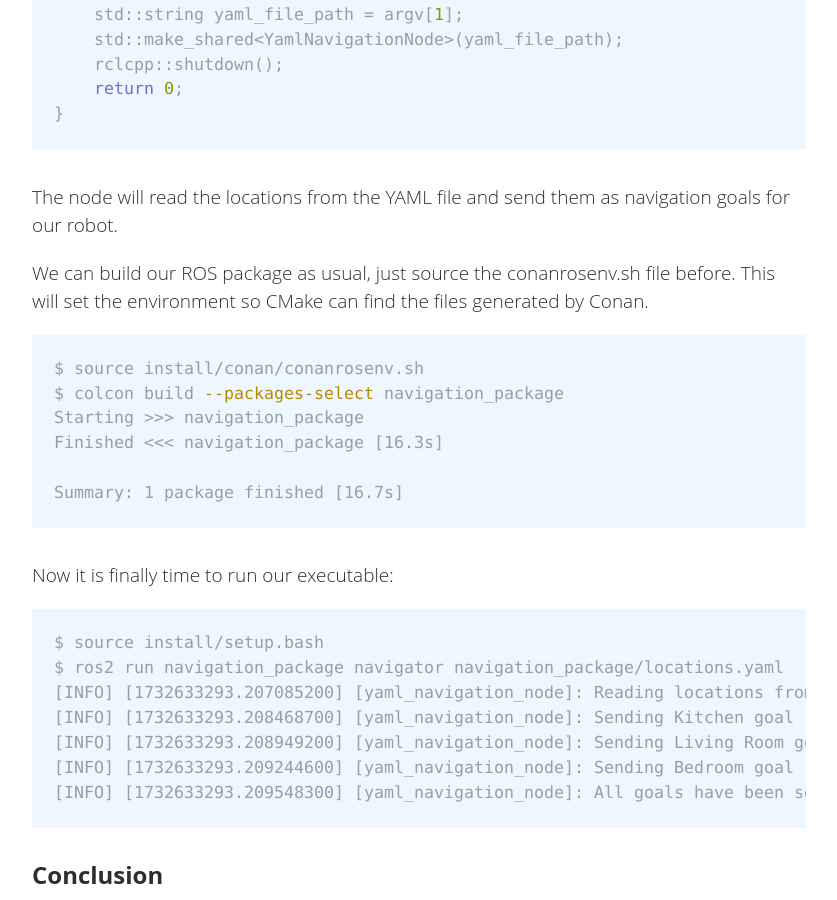
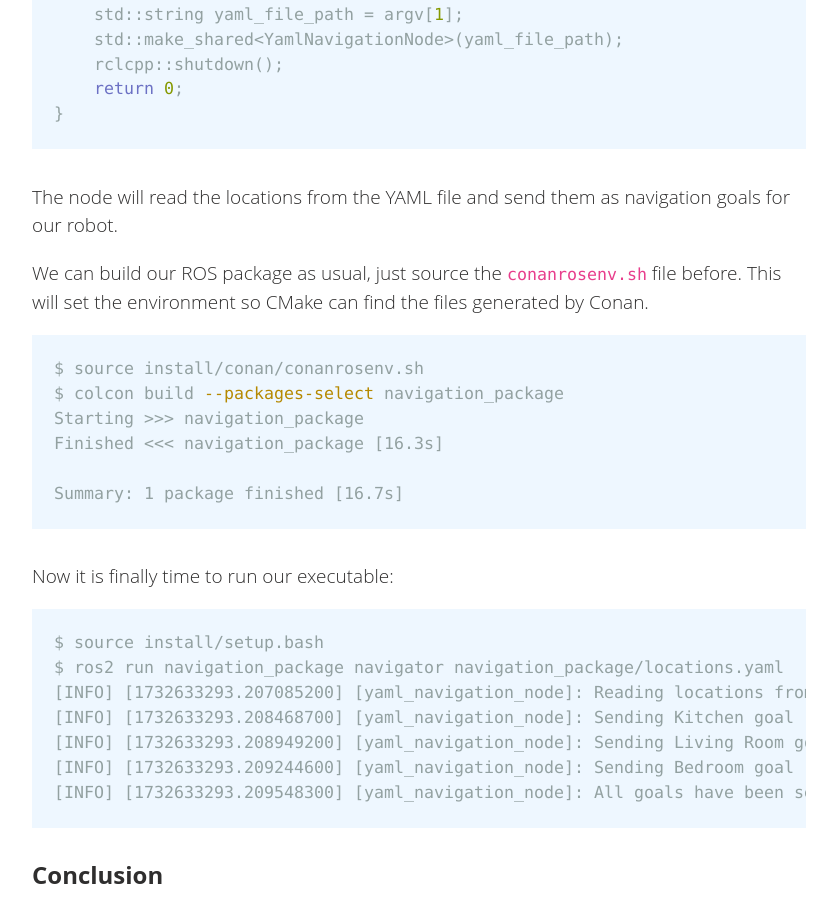
Before and after one commit to conan-io/conan-io.github.io, a Jekyll site: the page built from _posts/2024-11-28-Enhancing-ros-builds-with-Conan.markdown, in a window 1280 px wide and 900 px high, scrolled down 9195 px. Shown: the whole window, without its empty margins (20-857 px from the left). Built offline with Jekyll 4.4.1, drawn with Linux system fonts in a browser that asks for light colours; comment, search, counter and statistics services are not loaded.

````diff
--- a/_posts/2024-11-28-Enhancing-ros-builds-with-Conan.markdown
+++ b/_posts/2024-11-28-Enhancing-ros-builds-with-Conan.markdown
@@ -318,7 +318,7 @@ int main(int argc, char **argv) {
 
 The node will read the locations from the YAML file and send them as navigation goals for our robot.
 
-We can build our ROS package as usual, just source the conanrosenv.sh file before. This will set the environment so CMake can find the files generated by Conan.
+We can build our ROS package as usual, just source the `conanrosenv.sh` file before. This will set the environment so CMake can find the files generated by Conan.
 
 ```sh
 $ source install/conan/conanrosenv.sh
````
